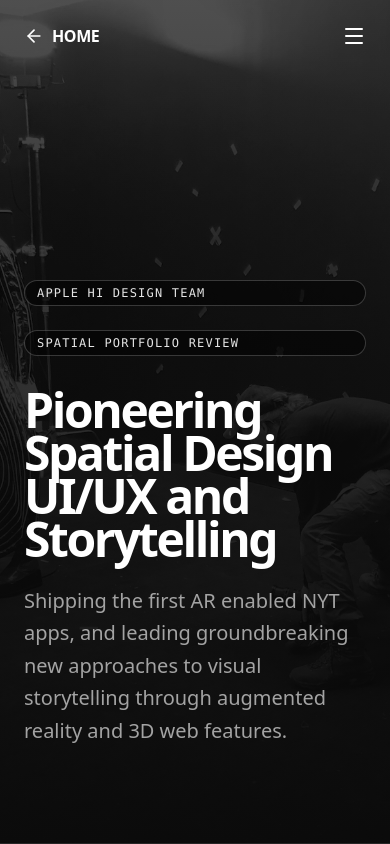
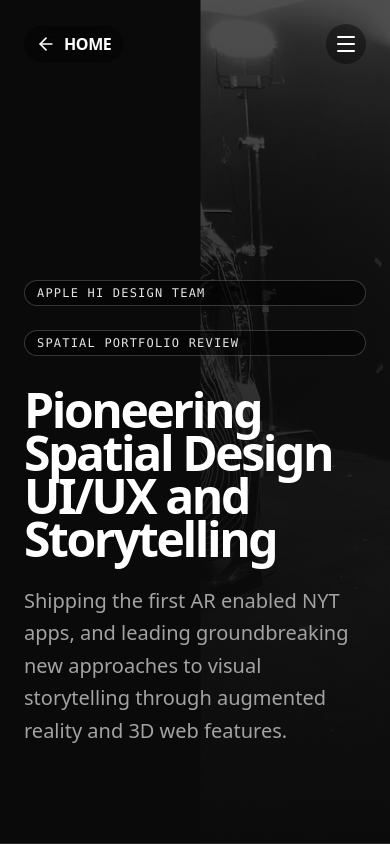
Before and after one commit to grahaphicsroberts/grahaphicsportfolio, a Next.js app: page /spatialdesign in a window 390 px wide. Shown: the top 844 px of the page. Built offline with nearby package versions, Linux system fonts and the light colour scheme.

Commit message:
mobile refinement pt7

```diff
--- a/app/spatialdesign/page.tsx
+++ b/app/spatialdesign/page.tsx
@@ -1468,19 +1468,18 @@ export default function NYTARPage() {
   return (
     <div
       ref={containerRef}
-      className="isolate bg-neutral-950 text-neutral-200 min-h-screen font-sans selection:bg-white selection:text-black"
+      className="bg-neutral-950 text-neutral-200 min-h-screen font-sans selection:bg-white selection:text-black"
     >
       {/* --- NAV --- */}
-      {/* Keep position:fixed and mix-blend-difference on SEPARATE elements.
-          Chrome on mobile renders a stray blend-colored rectangle at the page
-          origin when both are on the same fixed element; moving the blend to a
-          non-fixed inner wrapper avoids the artifact while keeping the blend. */}
-      <nav className="fixed top-0 left-0 w-full z-50">
-        <div className="p-6 flex justify-between items-center mix-blend-difference text-white">
+      {/* Desktop uses mix-blend-difference so the nav auto-inverts over light/dark
+          sections. On mobile (Chrome) that blend on a fixed element paints a stray
+          rectangle at the page origin, so we drop the blend there and instead give
+          the items a translucent backdrop to stay legible over any section. */}
+      <nav className="fixed top-0 left-0 w-full p-6 flex justify-between items-center z-50 md:mix-blend-difference text-white">
         {/* Left: Home Link */}
         <Link
           href="/"
-            className="flex items-center gap-2 hover:opacity-70 transition-opacity"
+          className="flex items-center gap-2 hover:opacity-70 transition-opacity rounded-full bg-black/40 px-3 py-1.5 backdrop-blur-md md:rounded-none md:bg-transparent md:px-0 md:py-0 md:backdrop-blur-none"
           onClick={() => setIsMenuOpen(false)}
         >
           <ArrowLeft className="w-5 h-5" aria-hidden="true" />
@@ -1511,7 +1510,7 @@ export default function NYTARPage() {
 
         {/* Right: Mobile Toggle */}
         <button
-            className="md:hidden text-white"
+          className="md:hidden text-white rounded-full bg-black/40 p-2 backdrop-blur-md"
           onClick={() => setIsMenuOpen(!isMenuOpen)}
           aria-label="Toggle Menu"
         >
@@ -1521,7 +1520,6 @@ export default function NYTARPage() {
             <Menu className="w-6 h-6" aria-hidden="true" />
           )}
         </button>
-        </div>
       </nav>
 
       {/* --- MOBILE MENU OVERLAY --- */}
@@ -1575,7 +1573,7 @@ export default function NYTARPage() {
           <img
             src="/AR-hero.jpg"
             alt="AR Technology Abstract"
-            className="w-full h-full object-cover opacity-30 grayscale"
+            className="w-full h-full object-cover opacity-30 grayscale translate-x-[200px] md:translate-x-0"
           />
           <div className="absolute inset-0 bg-gradient-to-t from-neutral-950 via-neutral-950/50 to-transparent" />
         </motion.div>
```
Lines whose indentation alone changed are shown as unchanged.
